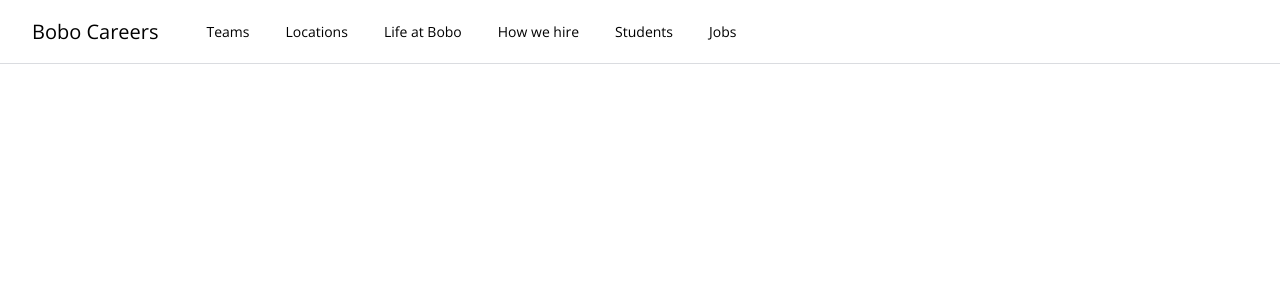
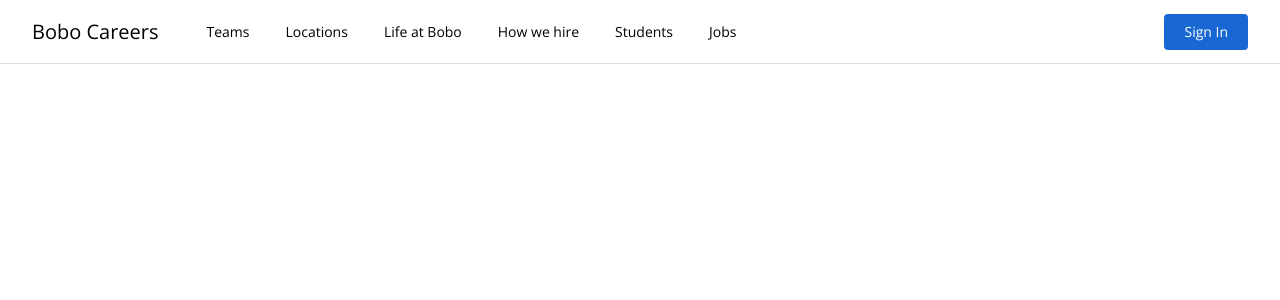
Before and after one commit to steliosal/job-search-website, a Vue app: page / in a window 1280 px wide. Shown: the top 300 px of the page. Built offline with nearby package versions, Linux system fonts and the light colour scheme.

Commit message:
create sign in component

```diff
--- /dev/null
+++ b/src/components/ActionButton.vue
@@ -0,0 +1,16 @@
+<template>
+  <button
+    class="px-5 py-2 font-medium text-white border-0 rounded bg-brand-blue-1"
+  >
+    Sign In
+  </button>
+</template>
+
+<script>
+export default {
+  name: "ActionButton",
+  data() {
+    return {};
+  },
+};
+</script>
--- a/src/components/MainNav.vue
+++ b/src/components/MainNav.vue
@@ -21,14 +21,20 @@
             </li>
           </ul>
         </nav>
+        <div class="flex items-center h-full ml-auto">
+          <ActionButton />
+        </div>
       </div>
     </div>
   </header>
 </template>
 
 <script>
+import ActionButton from "@/components/ActionButton.vue";
+
 export default {
   name: "MainNav",
+  components: { ActionButton },
   data() {
     return {
       company: "Bobo Careers",
```
